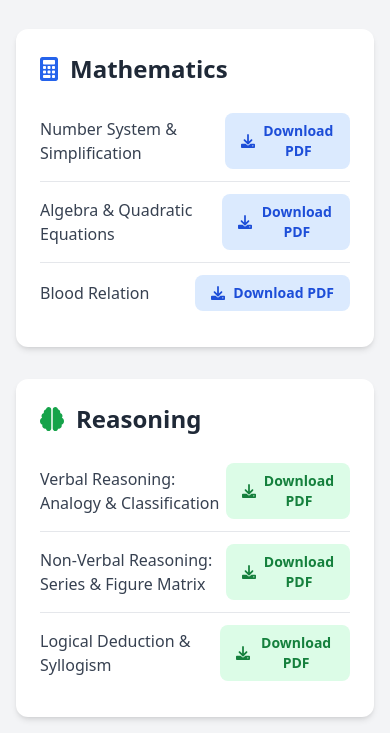
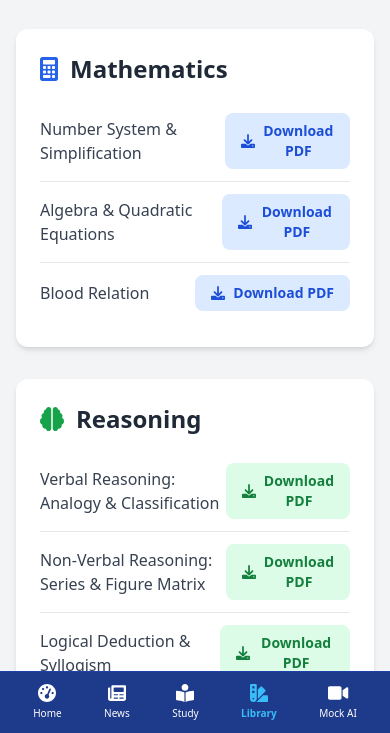
Before and after one commit to ayshwaryee/ssb-website-main, a website: page study-material.html in a window 390 px wide. Shown: the part 111-844 px from the top of the page. Drawn offline with nearby package versions, Linux system fonts and the light colour scheme.

Commit message:
Update study-material.html

```diff
--- a/study-material.html
+++ b/study-material.html
@@ -122,5 +122,24 @@
             </div>
         </main>
     </div>
+
+    <!-- Mobile Bottom Navigation Bar -->
+    <nav class="md:hidden fixed bottom-0 left-0 w-full bg-blue-900 text-white flex justify-around items-center p-3 z-[100] border-t border-blue-800">
+        <a href="dashboard.html" class="flex flex-col items-center text-[10px] hover:text-blue-300 transition-colors">
+            <i class="fas fa-tachometer-alt text-lg mb-1"></i> Home
+        </a>
+        <a href="current-affairs.html" class="flex flex-col items-center text-[10px] hover:text-blue-300 transition-colors">
+            <i class="fas fa-newspaper text-lg mb-1"></i> News
+        </a>
+        <a href="study-material.html" class="flex flex-col items-center text-[10px] hover:text-blue-300 transition-colors">
+            <i class="fas fa-book-reader text-lg mb-1"></i> Study
+        </a>
+        <a href="library.html" class="flex flex-col items-center text-[10px] text-sky-400 font-bold hover:text-sky-300 transition-colors">
+            <i class="fas fa-swatchbook text-lg mb-1"></i> Library
+        </a>
+        <a href="interview.html" class="flex flex-col items-center text-[10px] hover:text-blue-300 transition-colors">
+            <i class="fas fa-video text-lg mb-1"></i> Mock AI
+        </a>
+    </nav>
 </body>
 </html>
```
